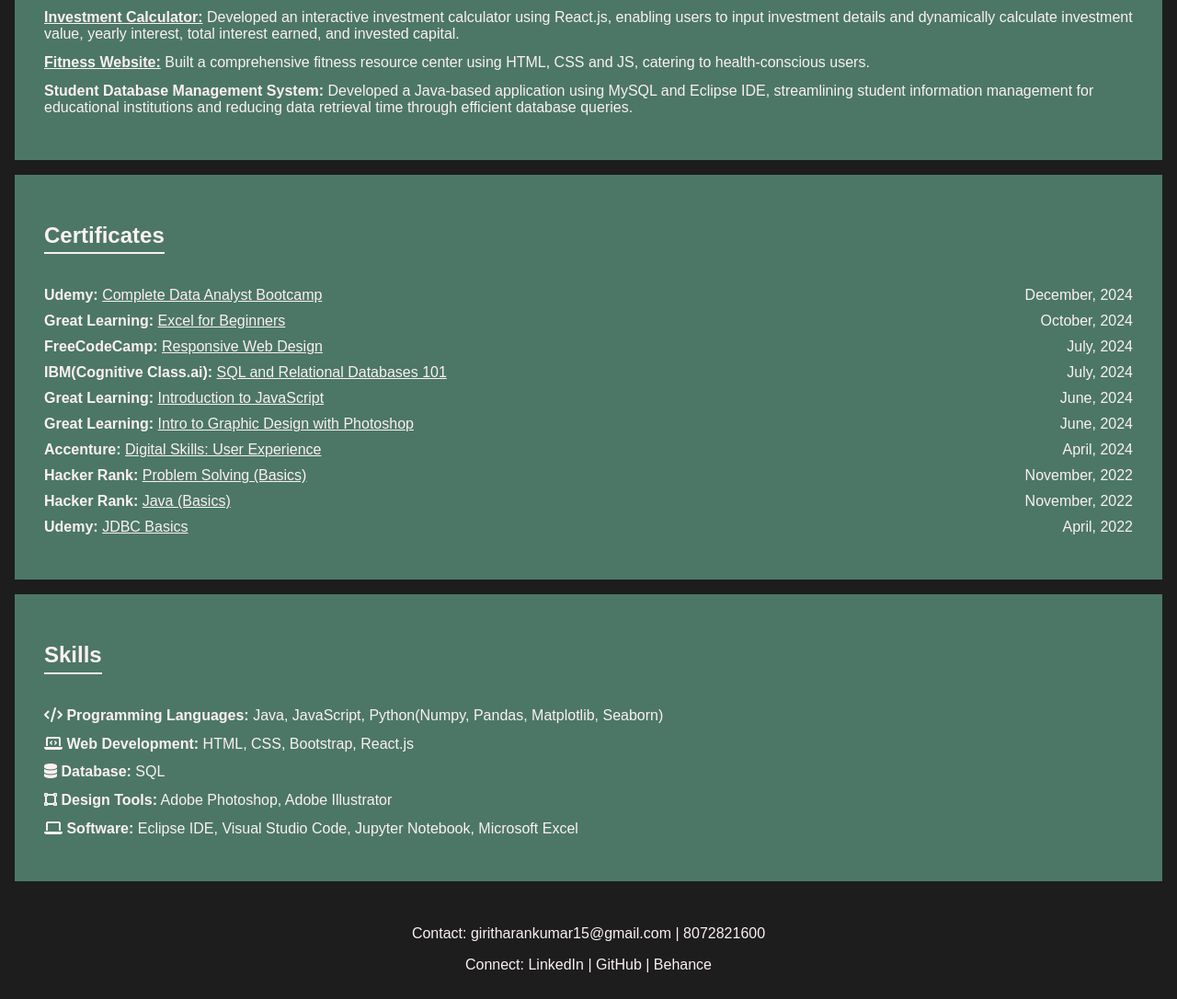
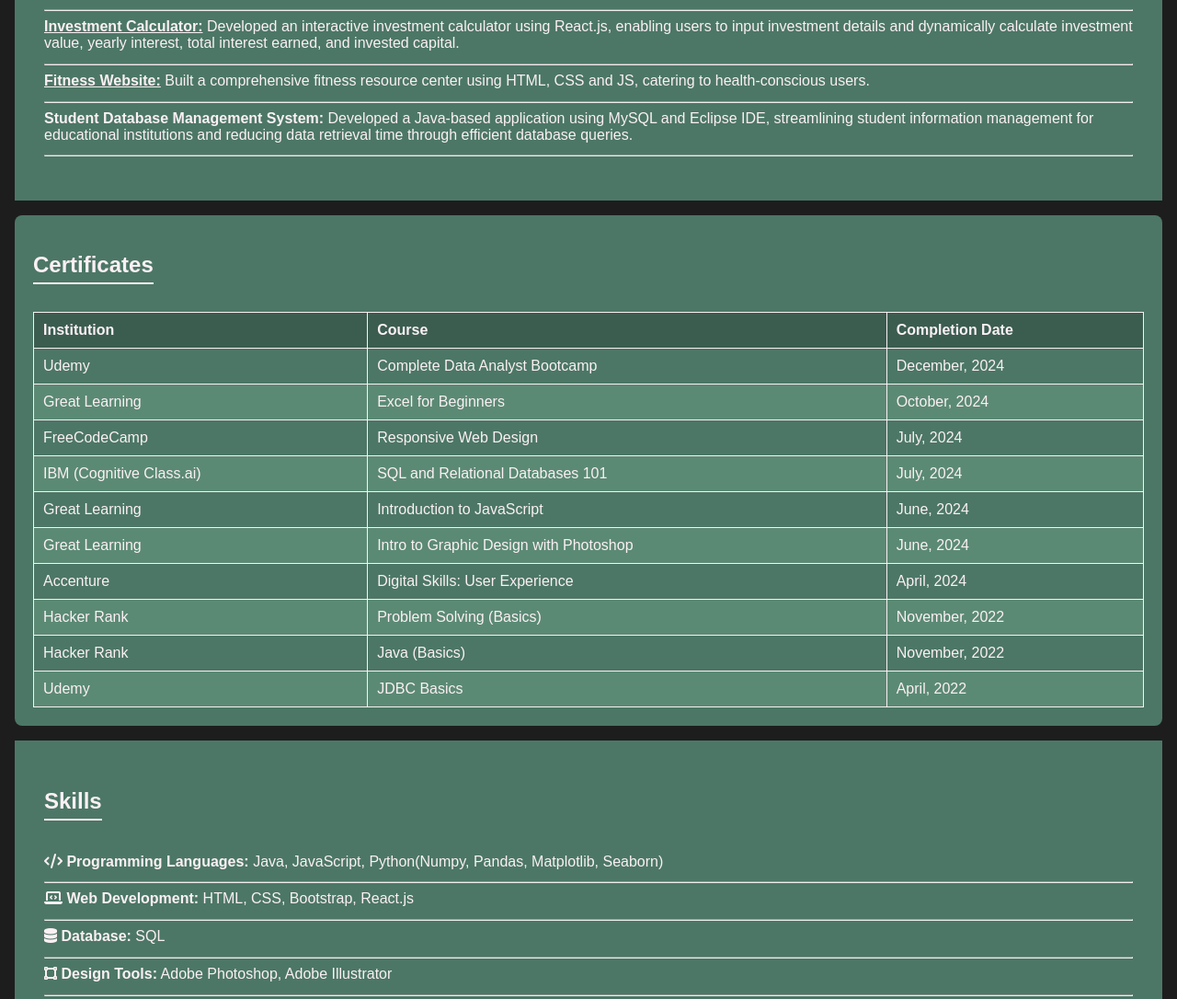
Before and after one commit to Giritharan1115/Portfolio, a plain HTML site: page index.html in a window 1280 px wide. Shown: the part 573-1659 px from the top of the page at 92% size. Drawn offline with Linux system fonts and the light colour scheme.

Commit message:
Add files via upload

```diff
--- a/index.html
+++ b/index.html
@@ -41,85 +41,98 @@
                     from 2008-2024.
                     Focused on data preprocessing, cleaning, and visualization to identify successful teams and players,
                     analyze key performance factors, and spot trends over time.</li>
+                <hr>
                 <li><strong><a href="https://github.com/Giritharan1115/Investment-Calculator" target="_blank">Investment
                             Calculator:</a></strong> Developed an interactive investment calculator using
                     React.js, enabling users to input investment details and
                     dynamically calculate investment value, yearly interest, total interest earned, and invested
                     capital.</li>
+                <hr>
                 <li><strong><a href="https://giritharan1115.github.io/Website-gym" target="_blank">Fitness
                             Website:</a></strong> Built a comprehensive fitness resource center using HTML, CSS and
                     JS, catering to health-conscious users.</li>
+                <hr>
                 <li><strong>Student Database Management System:</strong> Developed a Java-based application using MySQL
                     and Eclipse IDE, streamlining student information
                     management for educational institutions and reducing data retrieval time through efficient database
                     queries.</li>
+                <hr>
             </ul>
         </section>
 
         <section id="certificates">
             <h2>Certificates</h2>
-            <ul>
-                <li>
-                    <span><strong>Udemy: </strong>
-                        <a href="https://www.udemy.com/certificate/UC-d160e9b0-c688-468d-be23-a84342791d75">Complete
-                            Data Analyst Bootcamp</a>
-                    </span>
-                    <span>December, 2024</span>
-                </li>
-                <li>
-                    <span><strong>Great Learning: </strong>
-                        <a href="https://www.mygreatlearning.com/certificate/SFEMWOFY">Excel for Beginners</a></span>
-                    <span>October, 2024</span>
-                </li>
-                <li>
-                    <span><strong>FreeCodeCamp: </strong>
-                        <a href="https://www.freecodecamp.org/certification/giritharan11/responsive-web-design">Responsive
-                            Web Design</a>
-                    </span>
-                    <span>July, 2024</span>
-                </li>
-                <li>
-                    <span><strong>IBM(Cognitive Class.ai): </strong>
-                        <a href="https://courses.cognitiveclass.ai/certificates/ea4b1d0999bc4efdb4235480cafe0afb">SQL
-                            and Relational Databases 101</a>
-                    </span>
-                    <span>July, 2024</span>
-                </li>
-                <li>
-                    <span><strong>Great Learning: </strong>
-                        <a href="http://verify.mygreatlearning.com/KBEHWNDV">Introduction to JavaScript</a></span>
-                    <span>June, 2024</span>
-                </li>
-                <li>
-                    <span><strong>Great Learning: </strong>
-                        <a href="http://verify.mygreatlearning.com/DPYWHXTA">Intro to Graphic Design with
-                            Photoshop</a></span>
-                    <span>June, 2024</span>
-                </li>
-                <li>
-                    <span><strong>Accenture: </strong>
-                        <a href="https://www.futurelearn.com/certificates/5py2xey">Digital Skills: User
-                            Experience</a></span>
-                    <span>April, 2024</span>
-                </li>
-                <li>
-                    <span><strong>Hacker Rank: </strong>
-                        <a href="https://www.hackerrank.com/certificates/97d752e82cf4">Problem Solving
-                            (Basics)</a></span>
-                    <span>November, 2022</span>
-                </li>
-                <li>
-                    <span><strong>Hacker Rank: </strong>
-                        <a href="https://www.hackerrank.com/certificates/c84647c75095">Java (Basics)</a></span>
-                    <span>November, 2022</span>
-                </li>
-                <li>
-                    <span><strong>Udemy: </strong>
-                        <a href="https://www.udemy.com/certificate/UC-8daf75ac-2e0f-4080-92a3-75d397c94675">JDBC
-                            Basics</a></span>
-                    <span>April, 2022</span>
-                </li>
-            </ul>
+            <table border="1">
+                <thead>
+                    <tr>
+                        <th>Institution</th>
+                        <th>Course</th>
+                        <th>Completion Date</th>
+                    </tr>
+                </thead>
+                <tbody>
+                    <tr>
+                        <td>Udemy</td>
+                        <td><a href="https://www.udemy.com/certificate/UC-d160e9b0-c688-468d-be23-a84342791d75">
+                                Complete Data Analyst Bootcamp</a></td>
+                        <td>December, 2024</td>
+                    </tr>
+                    <tr>
+                        <td>Great Learning</td>
+                        <td><a href="https://www.mygreatlearning.com/certificate/SFEMWOFY">
+                                Excel for Beginners</a></td>
+                        <td>October, 2024</td>
+                    </tr>
+                    <tr>
+                        <td>FreeCodeCamp</td>
+                        <td><a href="https://www.freecodecamp.org/certification/giritharan11/responsive-web-design">
+                                Responsive Web Design</a></td>
+                        <td>July, 2024</td>
+                    </tr>
+                    <tr>
+                        <td>IBM (Cognitive Class.ai)</td>
+                        <td><a href="https://courses.cognitiveclass.ai/certificates/ea4b1d0999bc4efdb4235480cafe0afb">
+                                SQL and Relational Databases 101</a></td>
+                        <td>July, 2024</td>
+                    </tr>
+                    <tr>
+                        <td>Great Learning</td>
+                        <td><a href="http://verify.mygreatlearning.com/KBEHWNDV">
+                                Introduction to JavaScript</a></td>
+                        <td>June, 2024</td>
+                    </tr>
+                    <tr>
+                        <td>Great Learning</td>
+                        <td><a href="http://verify.mygreatlearning.com/DPYWHXTA">
+                                Intro to Graphic Design with Photoshop</a></td>
+                        <td>June, 2024</td>
+                    </tr>
+                    <tr>
+                        <td>Accenture</td>
+                        <td><a href="https://www.futurelearn.com/certificates/5py2xey">
+                                Digital Skills: User Experience</a></td>
+                        <td>April, 2024</td>
+                    </tr>
+                    <tr>
+                        <td>Hacker Rank</td>
+                        <td><a href="https://www.hackerrank.com/certificates/97d752e82cf4">
+                                Problem Solving (Basics)</a></td>
+                        <td>November, 2022</td>
+                    </tr>
+                    <tr>
+                        <td>Hacker Rank</td>
+                        <td><a href="https://www.hackerrank.com/certificates/c84647c75095">
+                                Java (Basics)</a></td>
+                        <td>November, 2022</td>
+                    </tr>
+                    <tr>
+                        <td>Udemy</td>
+                        <td><a href="https://www.udemy.com/certificate/UC-8daf75ac-2e0f-4080-92a3-75d397c94675">
+                                JDBC Basics</a></td>
+                        <td>April, 2022</td>
+                    </tr>
+                </tbody>
+            </table>
         </section>
 
         <section id="skills">
@@ -127,13 +140,18 @@
             <ul>
                 <li><i class="fas fa-code"></i><strong> Programming Languages:</strong> Java, JavaScript, Python(Numpy,
                     Pandas, Matplotlib, Seaborn)</li>
+                <hr>
                 <li><i class="fas fa-laptop-code"></i><strong> Web Development:</strong> HTML, CSS, Bootstrap, React.js
                 </li>
+                <hr>
                 <li><i class="fas fa-database"></i><strong> Database:</strong> SQL</li>
+                <hr>
                 <li><i class="fas fa-vector-square"></i><strong> Design Tools:</strong> Adobe Photoshop, Adobe
                     Illustrator</li>
+                <hr>
                 <li><i class="fas fa-laptop"></i><strong> Software:</strong> Eclipse IDE, Visual Studio Code, Jupyter
                     Notebook, Microsoft Excel</li>
+                <hr>
             </ul>
         </section>
     </main>
--- a/script.js
+++ b/script.js
@@ -1,5 +1,3 @@
-// JavaScript for Portfolio
-
 // Smooth Scroll for Navigation Links
 document.querySelectorAll('nav ul li a').forEach(link => {
     link.addEventListener('click', (e) => {
--- a/styles.css
+++ b/styles.css
@@ -1,6 +1,5 @@
-
 body {
-    font-family: 'Arial', sans-serif;
+  font-family: "Arial", sans-serif;
   margin: 0;
   padding: 0;
   box-sizing: border-box;
@@ -18,7 +17,7 @@ header {
 header h1 {
   font-size: 2.5rem;
   margin: 0;
-    color: #4c7766
+  color: #4c7766;
 }
 
 header p {
@@ -67,7 +66,7 @@ section a {
   color: #fbf0f4;
 }
 
-#certificates ul {
+/* #certificates ul {
     list-style: none;
     padding: 0;
 }
@@ -76,6 +75,50 @@ section a {
     display: flex;
     justify-content: space-between;
     margin-bottom: 10px;
+}
+
+#certificates .date {
+    color: #fbf0f4;
+    font-size: 0.9em;
+} */
+#certificates {
+  background: #4c7766; /* Background color */
+  color: #fbf0f4; /* Text color */
+  padding: 20px;
+  border-radius: 8px;
+}
+
+#certificates table {
+  width: 100%;
+  border-collapse: collapse;
+  margin-top: 10px;
+  background-color: #4c7766; /* Match the background */
+  color: #fbf0f4; /* Text color */
+}
+
+#certificates th,
+#certificates td {
+  border: 1px solid #fbf0f4;
+  padding: 10px;
+  text-align: left;
+}
+
+#certificates th {
+  background-color: #3b5d50; /* Slightly darker for contrast */
+  font-weight: bold;
+}
+
+#certificates tr:nth-child(even) {
+  background-color: #5b8a74; /* Alternate row color */
+}
+
+#certificates a {
+  text-decoration: none;
+  color: #fbf0f4; /* Gold-like color for contrast */
+}
+
+#certificates a:hover {
+  text-decoration: underline;
 }
 
 #certificates .date {
```
Also changed, not shown: 1 other file. Lines whose indentation alone changed are shown as unchanged.
